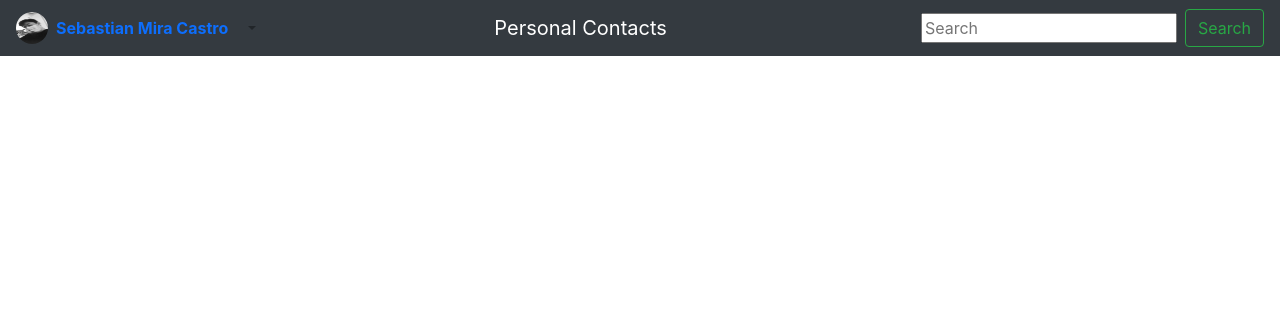
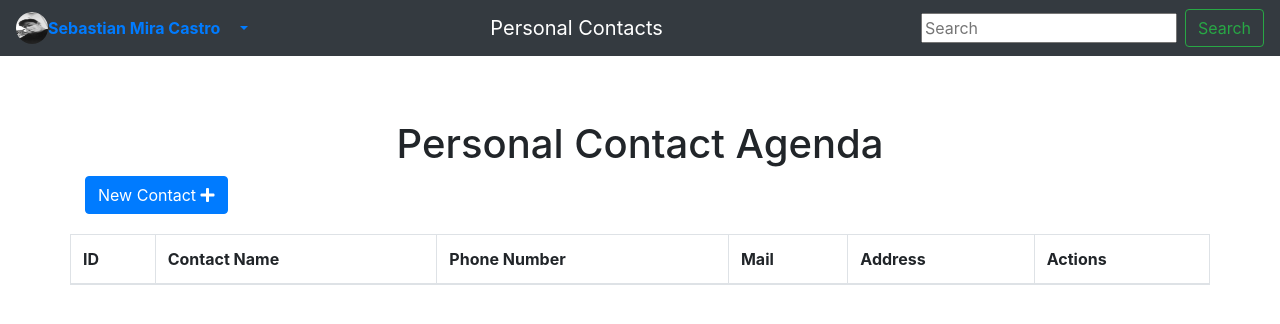
Before and after one commit to sebastianmiracastro/BootstrapPhpMySql-Practice1, a PHP site: page / in a window 1280 px wide. Shown: the top 324 px of the page. Run offline with PHP 8.4, Linux system fonts and the light colour scheme; lists and menus that the app fills with data are empty; some libraries are stand-ins or nearby versions.

Commit message:
modal windows added

```diff
--- /dev/null
+++ b/addModal.php
@@ -0,0 +1,13 @@
+<div class="modal fade" id="addNew" tabindex="-1"
+role="dialog" aria-labelledby="ModalLabel" aria-hidden="true">
+    <div class="modal-dialog" role="document">
+        <div class="modal-content">
+            <div class="modal-header">
+                <center> <h4 class="modal-title">Add Contact</h4> </center>
+                <button type="button" class="close" data-dismess="modal" aria-label="Close">
+                    <span aria-hidden="true">&times;</span>
+                </button>
+            </div>
+        </div>
+    </div>
+</div>
--- a/index.php
+++ b/index.php
@@ -4,25 +4,13 @@
 <head>
   <meta charset="utf-8">
   <meta name="viewport" content="width=device-width, initial-scale=1">
-    <meta name="description" content="">
   <meta name="author" content="Sebastian Mira Castro">
-    <meta name="generator" content="Hugo 0.88.1">
+  <link href="bootstrap/css/bootstrap.min.css" rel="stylesheet">
+  <link href="bootstrap/css/custom.css" rel="stylesheet">
+  <link rel="stylesheet" href="https://use.fontawesome.com/releases/v5.5.0/css/all.css" integrity="sha384-B4dIYHKNBt8Bc12p+WXckhzcICo0wtJAoU8YZTY5qE0Id1GSseTk6S+L3BlXeVIU" crossorigin="anonymous">
   <title>Personal Contact Agenda - Main</title>
-
-    <link rel="canonical" href="https://getbootstrap.com/docs/5.1/examples/sidebars/">
-    <link href="https://cdn.jsdelivr.net/npm/bootstrap@5.1.3/dist/css/bootstrap.min.css" rel="stylesheet" integrity="sha384-1BmE4kWBq78iYhFldvKuhfTAU6auU8tT94WrHftjDbrCEXSU1oBoqyl2QvZ6jIW3" crossorigin="anonymous">
-
-
-
-    <!-- Bootstrap core CSS -->
-<link href="/docs/5.1/dist/css/bootstrap.min.css" rel="stylesheet" integrity="sha384-1BmE4kWBq78iYhFldvKuhfTAU6auU8tT94WrHftjDbrCEXSU1oBoqyl2QvZ6jIW3" crossorigin="anonymous">
-
-    <!-- Custom styles for this template -->
-    <link href="sidebars.css" rel="stylesheet">
 </head>
 <body>
-
-<main>
   <nav class="navbar  justify-content-between navbar-expand-md navbar-dark bg-dark fixed-top">
     <div class="dropdown">
       <a href="#" class="d-flex align-items-center link-dark text-decoration-none dropdown-toggle" id="dropdownUser2" data-bs-toggle="dropdown" aria-expanded="false">
@@ -34,7 +22,7 @@
         <li><a class="dropdown-item" href="">WhatsApp</a></li>
         <li><a class="dropdown-item" href="https://github.com/sebastianmiracastro">GitHub</a></li>
         <li><hr class="dropdown-divider"></li>
-        <li><a class="dropdown-item" href="#">Contactos</a></li>
+        <li><a class="dropdown-item" style="cursor: no-drop;" href="#">Contact me</a></li>
       </ul>
     </div>
     <a class="navbar-brand" href="#">Personal Contacts</a>
@@ -42,15 +30,34 @@
       <input class="form-inline mr-sm-2" type="text" placeholder="Search" aria-label="Search">
       <button class="btn btn-outline-success my-2 my-sm-0" type="sumbit">Search</button>
     </form>
-</main>
-<div class="Container">
-  <h1 class="page-header text-center">Contacts</h1>
+  </nav>
+  <div  class="container">
+    <h1 class="page-header text-center">Personal Contact Agenda</h1>
+    <div class="row">
+      <div class="col-sm-12">
+        <a href="#addNew" class="btn btn-primary" data-toggle="modal">New Contact <span class="fa fa-plus"></span></a>
       </div>
+        <table class="table table-bordered table-striped" style="margin-top:20px; " >
+          <thead>
+            <th>ID</th>
+            <th>Contact Name</th>
+            <th>Phone Number</th>
+            <th>Mail</th>
+            <th>Address</th>
+            <th>Actions</th>
+          </thead>
+          <tbody>
 
+          </tbody>
+        </table>
+      </div>
+    </div>
+    <?php include('addModal.php'); ?>
 </body>
 <script src="https://cdn.jsdelivr.net/npm/bootstrap@5.1.3/dist/js/bootstrap.bundle.min.js" integrity="sha384-ka7Sk0Gln4gmtz2MlQnikT1wXgYsOg+OMhuP+IlRH9sENBO0LRn5q+8nbTov4+1p" crossorigin="anonymous"></script>
 <script src="sidebars.js"></script>
 <script src="https://code.jquery.com/jquery-3.3.1.slim.min.js"></script>
 <script src="https://cdnjs.cloudflare.com/ajax/libs/popper.js/1.14.3/umd/popper.min.js"></script>
 <script src="https://stackpath.bootstrapcdn.com/bootstrap/4.1.1/js/bootstrap.min.js"></script>
+<script src="https://code.jquery.com/jquery-3.3.1.slim.min.js" integrity="sha384-q8i/X+965DzO0rT7abK41JStQIAqVgRVzpbzo5smXKp4YfRvH+8abtTE1Pi6jizo" crossorigin="anonymous"></script>
 </html>
```
Lines whose indentation alone changed are shown as unchanged.
